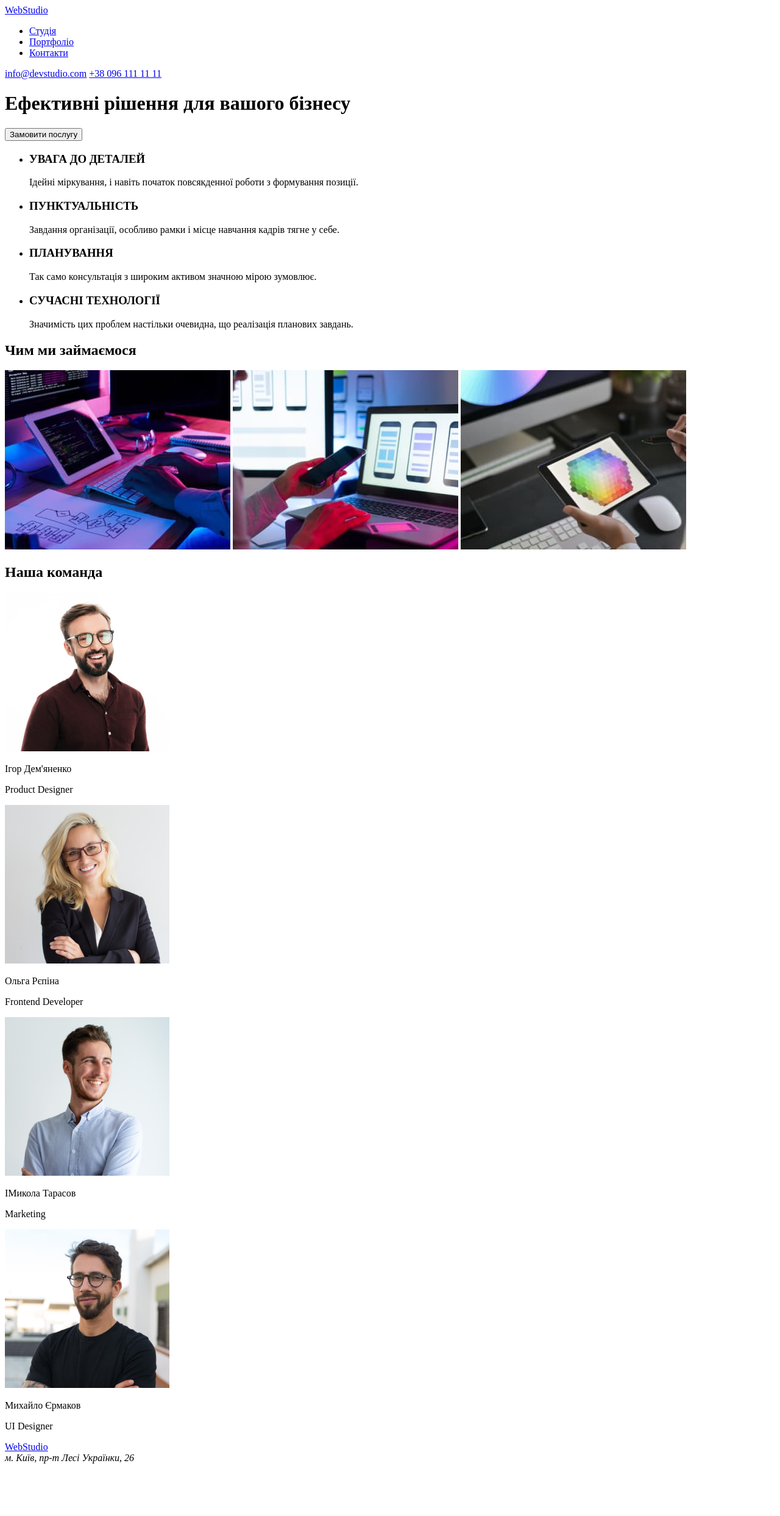
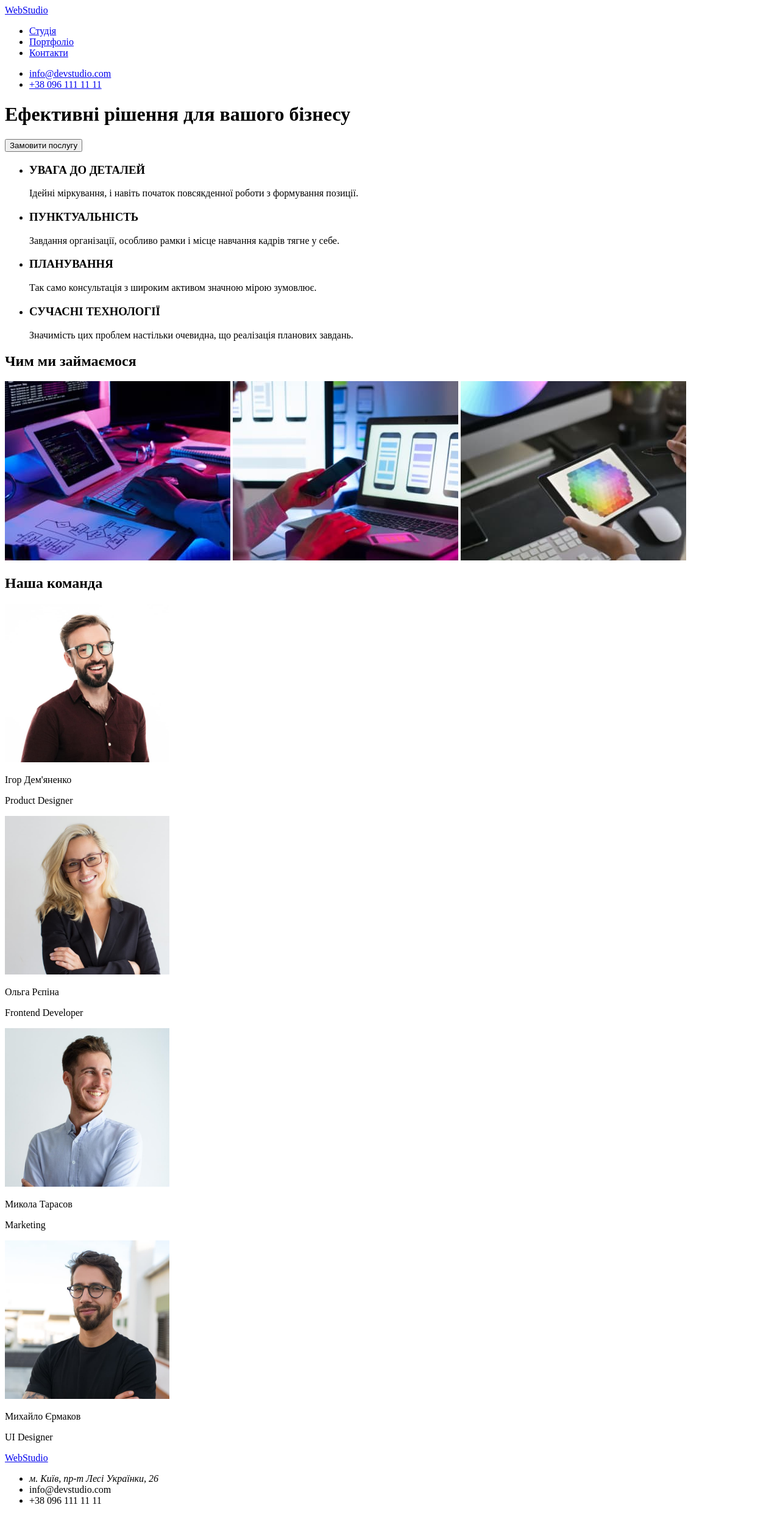
Before and after one commit to feoalexei/goit-markup-hw-01, a plain HTML site: page index.html in a window 1280 px wide. Shown: the whole page at 61% size. Before the commit the page ends 2408 px from the top, so only its background shows below. Drawn offline with Linux system fonts and the light colour scheme.

Commit message:
footer completed

```diff
--- a/index.html
+++ b/index.html
@@ -22,15 +22,20 @@
           </li>
         </ul>
       </nav>
-      <div>
-        <a href="mailto:info@devstudio.com">info@devstudio.com</a>
-        <a href="tel:+380961111111">+38 096 111 11 11</a>
-      </div>
+      <ul>
+        <li>
+          <a href="mailto:info@devstudio.com">info@devstudio.com</a>
+        </li>
+        <li>
+          <a href="tel:+380961111111">+38 096 111 11 11</a>
+        </li>
+      </ul>
       <h1>Ефективні рішення для вашого бізнесу</h1>
       <button type="button">Замовити послугу</button>
     </header>
 
     <main>
+      <!-- Features-->
       <section>
         <ul>
           <li>
@@ -62,6 +67,8 @@
           </li>
         </ul>
       </section>
+
+      <!-- What we do-->
       <section>
         <h2>Чим ми займаємося</h2>
         <div>
@@ -82,6 +89,8 @@
           />
         </div>
       </section>
+
+      <!-- Our team-->
       <section>
         <h2>Наша команда</h2>
         <div>
@@ -109,7 +118,7 @@
               alt="Микола Тарасов, Marketing"
               width="270"
             />
-            <p>ІМикола Тарасов</p>
+            <p>Микола Тарасов</p>
             <p>Marketing</p>
           </div>
           <div>
@@ -127,7 +136,13 @@
 
     <footer>
       <a href="#"><span>Web</span>Studio</a>
-      <address>м. Київ, пр-т Лесі Українки, 26</address>
+      <ul>
+        <li>
+          <address>м. Київ, пр-т Лесі Українки, 26</address>
+        </li>
+        <li>info@devstudio.com</li>
+        <li>+38 096 111 11 11</li>
+      </ul>
     </footer>
   </body>
 </html>
```
